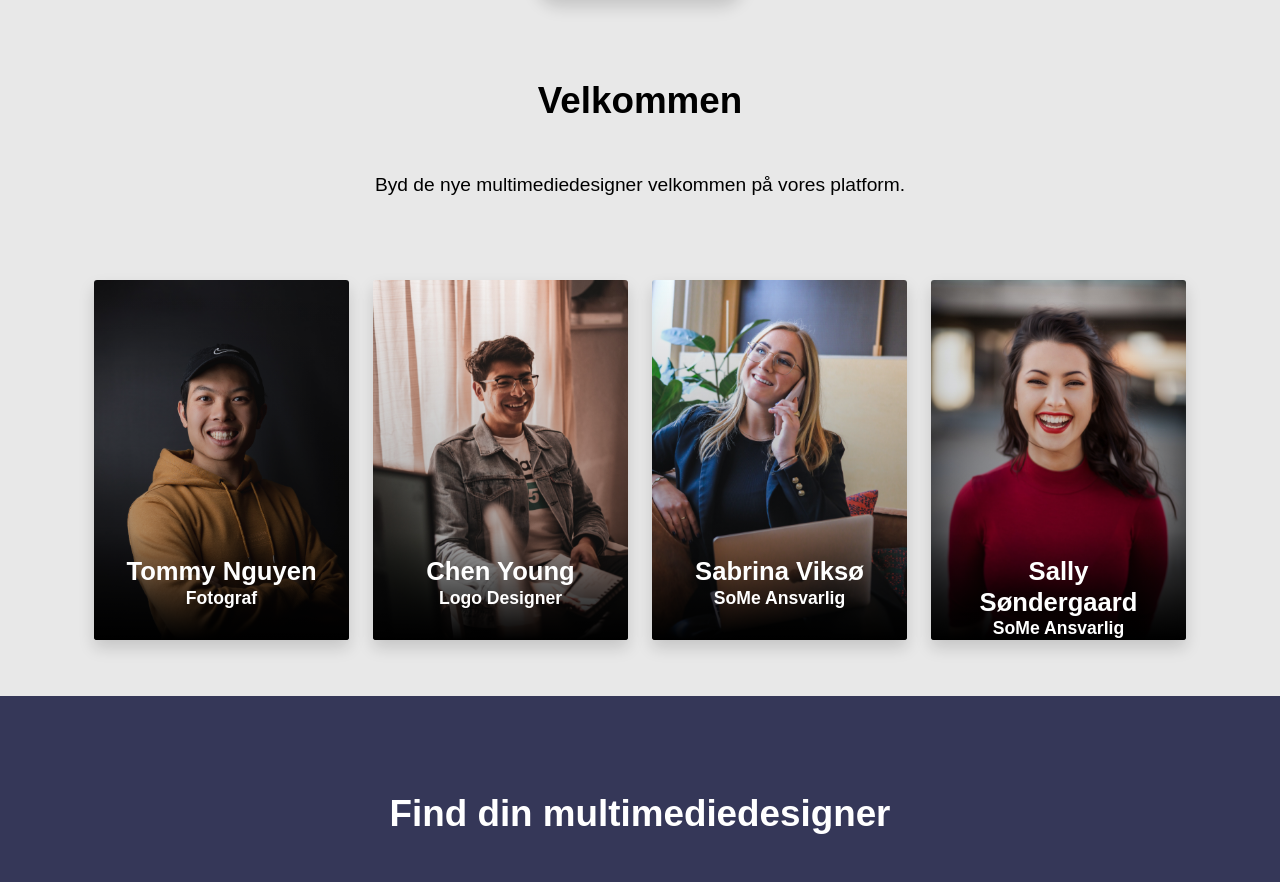
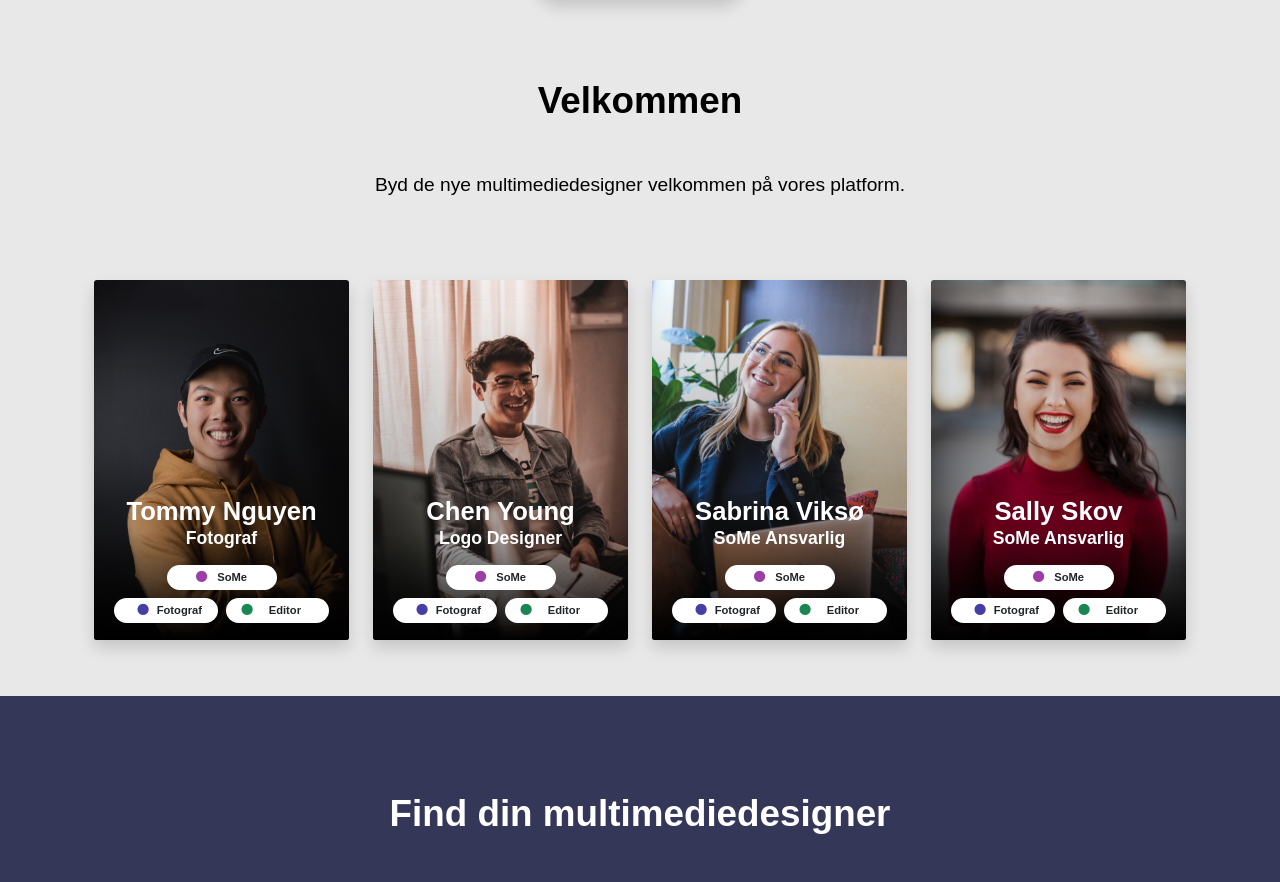
Before and after one commit to Arnsdorf/FindGraphicsChrSigurd, a PHP site: page / in a window 1280 px wide. Shown: the part 801-1683 px from the top of the page. Run offline with PHP 8.4, Linux system fonts and the light colour scheme; data that the repository does not hold is empty; style sheets or scripts are compiled from the project's sources; some libraries are stand-ins or nearby versions; some web fonts are replaced.

Commit message:
Mange ændringer med tekster osv.

```diff
--- a/css/styles.scss
+++ b/css/styles.scss
@@ -184,7 +203,7 @@ option:hover {
 }
 
 .tag1{
-	top: 265px;
+	top: 255px;
 	position: absolute;
 	background: #FFFFFF;
 	border-radius: 500px;
@@ -460,3 +491,65 @@ input{
 	}
 
 }
+
+@media screen and (min-width: 1200px) and (max-width: 1400px){
+	.tag1{
+		top: 200px;
+		position: absolute;
+		background: #FFFFFF;
+		border-radius: 500px;
+		color: black;
+		font-size: .7rem;
+		font-weight: 800;
+		width: 110px;
+	}
+
+	.kort_title{
+		top: 200px;
+	}
+	.kort_undertitle{
+		top: 190px;
+	}
+}
+
+@media screen and (min-width: 992px) and (max-width: 1200px){
+	.tag1{
+		top: 255px;
+		position: absolute;
+	}
+
+	.kort_title{
+		top: 260px;
+	}
+	.kort_undertitle{
+		top: 250px;
+	}
+}
+
+@media screen and (min-width: 768px) and (max-width: 992px){
+	.tag1{
+		top: 295px;
+		position: absolute;
+	}
+
+	.kort_title{
+		top: 300px;
+	}
+	.kort_undertitle{
+		top: 290px;
+	}
+}
+
+@media screen and (max-width: 425px){
+	.tag1{
+		top: 205px;
+		position: absolute;
+	}
+
+	.kort_title{
+		top: 210px;
+	}
+	.kort_undertitle{
+		top: 200px;
+	}
+}
--- a/index.html
+++ b/index.html
@@ -35,7 +35,7 @@
 				<div class="menu-btn_burger toggle"></div>
 			</div>
 			<div class="nav-items d-none d-md-block">
-				<a class="p-2 text-decoration-none text-white" href="#">NYHEDER</a>
+				<a class="p-2 text-decoration-none text-white" href="nyheder.html">NYHEDER</a>
 				<a class="p-2 text-decoration-none text-white" href="insert.php">OPRET PROFIL</a>
 			</div>
 		</div>
@@ -109,6 +109,14 @@
 								<div class="card-img-overlay card-content">
 									<h4 class="card-title text-center position-relative text-white kort_title order-1">Tommy Nguyen</h4>
 									<p class="kort_undertitle text-center text-white position-relative order-1">Fotograf</p>
+									<div class="d-flex justify-content-evenly">
+										<span class="text-dark pt-1 pb-1 m-1 tag1 position-relative text-center"></i><span><i class=" bi bi-circle-fill text-purple cirkle1"></i></span>SoMe</span>
+									</div>
+
+									<div class="d-flex justify-content-between">
+										<span class="text-dark pt-1 pb-1 m-1 tag1 position-relative text-center"></i><span><i class="px-2 bi bi-circle-fill text-blue cirkle1"></i></span>Fotograf</span>
+										<span class="text-dark pt-1 pb-1 m-1 tag1 position-relative text-start"></i><span><i class="px-3 bi bi-circle-fill text-success pe-auto cirkle1"></i></span>Editor</span>
+									</div>
 								</div>
 							</div>
 						</div>
@@ -119,6 +127,14 @@
 								<div class="card-img-overlay card-content">
 									<h4 class="card-title text-center position-relative text-white kort_title order-1">Chen Young</h4>
 									<p class="kort_undertitle text-center text-white position-relative order-1">Logo Designer</p>
+									<div class="d-flex justify-content-evenly">
+										<span class="text-dark pt-1 pb-1 m-1 tag1 position-relative text-center"></i><span><i class=" bi bi-circle-fill text-purple cirkle1"></i></span>SoMe</span>
+									</div>
+
+									<div class="d-flex justify-content-between">
+										<span class="text-dark pt-1 pb-1 m-1 tag1 position-relative text-center"></i><span><i class="px-2 bi bi-circle-fill text-blue cirkle1"></i></span>Fotograf</span>
+										<span class="text-dark pt-1 pb-1 m-1 tag1 position-relative text-start"></i><span><i class="px-3 bi bi-circle-fill text-success pe-auto cirkle1"></i></span>Editor</span>
+									</div>
 								</div>
 							</div>
 						</div>
@@ -129,6 +145,14 @@
 								<div class="card-img-overlay card-content">
 									<h4 class="card-title text-center position-relative text-white kort_title order-1">Sabrina Viksø</h4>
 									<p class="kort_undertitle text-center text-white position-relative order-1">SoMe Ansvarlig</p>
+									<div class="d-flex justify-content-evenly">
+										<span class="text-dark pt-1 pb-1 m-1 tag1 position-relative text-center"></i><span><i class=" bi bi-circle-fill text-purple cirkle1"></i></span>SoMe</span>
+									</div>
+
+									<div class="d-flex justify-content-between">
+										<span class="text-dark pt-1 pb-1 m-1 tag1 position-relative text-center"></i><span><i class="px-2 bi bi-circle-fill text-blue cirkle1"></i></span>Fotograf</span>
+										<span class="text-dark pt-1 pb-1 m-1 tag1 position-relative text-start"></i><span><i class="px-3 bi bi-circle-fill text-success pe-auto cirkle1"></i></span>Editor</span>
+									</div>
 								</div>
 							</div>
 						</div>
@@ -137,8 +161,16 @@
 							<div class="card image shadow">
 								<img src="billeder/michael-dam-mEZ3PoFGs_k-unsplash.png" class="card-img card-img-top">
 								<div class="card-img-overlay card-content">
-									<h4 class="card-title text-center position-relative text-white kort_title order-1">Sally Søndergaard</h4>
+									<h4 class="card-title text-center position-relative text-white kort_title order-1">Sally Skov</h4>
 									<p class="kort_undertitle text-center text-white position-relative order-1">SoMe Ansvarlig</p>
+									<div class="d-flex justify-content-evenly">
+										<span class="text-dark pt-1 pb-1 m-1 tag1 position-relative text-center"></i><span><i class=" bi bi-circle-fill text-purple cirkle1"></i></span>SoMe</span>
+									</div>
+
+									<div class="d-flex justify-content-between">
+										<span class="text-dark pt-1 pb-1 m-1 tag1 position-relative text-center"></i><span><i class="px-2 bi bi-circle-fill text-blue cirkle1"></i></span>Fotograf</span>
+										<span class="text-dark pt-1 pb-1 m-1 tag1 position-relative text-start"></i><span><i class="px-3 bi bi-circle-fill text-success pe-auto cirkle1"></i></span>Editor</span>
+									</div>
 								</div>
 							</div>
 						</div>
--- a/js/designers.js
+++ b/js/designers.js
@@ -42,16 +42,16 @@ export default class Designers{
                     <img src="uploads/${item.mmdKundeProfilPic}" class="card-img card-img-top">
                     <div class="card-img-overlay card-content">
                         <a href="mmdKundeProfil.php?mmdKundeId=${item.mmdKundeId}" class="stretched-link"></a>
-                        <h4 class="card-title text-center position-relative text-white kort_title">${item.mmdKundeNavn} ${item.mmdKundeEfternavn}</h4>
-                        <p class="kort_undertitle text-center text-white position-relative ">${item.mmdKundeTitel}</p>
+                        <h4 class="card-title text-center position-relative text-white kort_title1">${item.mmdKundeNavn} ${item.mmdKundeEfternavn}</h4>
+                        <p class="kort_undertitle1 text-center text-white position-relative ">${item.mmdKundeTitel}</p>
 
                        <div class="d-flex justify-content-evenly">
-                            <span class="text-dark pt-1 pb-1 m-1 tag1 position-relative text-center"></i><span><i class="bi bi-circle-fill text-purple cirkle1"></i></span>${item.mmdKundeTag3}</span>
+                            <span class="text-dark pt-1 pb-1 m-1 tag2 position-relative text-center"></i><span><i class="bi bi-circle-fill text-purple cirkle1"></i></span>${item.mmdKundeTag3}</span>
                        </div>
 
                         <div class="d-flex justify-content-between">
-                            <span class="text-dark pt-1 pb-1 m-1 tag1 position-relative text-center"></i><span><i class="bi bi-circle-fill text-blue cirkle1"></i></span>${item.mmdKundeTag1}</span>
-                            <span class="text-dark pt-1 pb-1 m-1 tag1 position-relative text-center"></i><span><i class="bi bi-circle-fill text-success pe-auto cirkle1"></i></span>${item.mmdKundeTag2}</span>
+                            <span class="text-dark pt-1 pb-1 m-1 tag2 position-relative text-center"></i><span><i class="bi bi-circle-fill text-blue cirkle1"></i></span>${item.mmdKundeTag1}</span>
+                            <span class="text-dark pt-1 pb-1 m-1 tag2 position-relative text-center"></i><span><i class="bi bi-circle-fill text-success pe-auto cirkle1"></i></span>${item.mmdKundeTag2}</span>
                         </div>
                     </div>
                 </div>
--- a/mmdKundeProfil.php
+++ b/mmdKundeProfil.php
@@ -94,7 +94,7 @@ $mmdkunder = $db->sql("SELECT * FROM mmdkunde WHERE`mmdKundeId` = :mmdKundeId;",
                     <?php
                     if(!empty($mmdkunde->mmdKundeVideo)){
                         ?>
-                        <video width="100%" height="30%" controls class="shadow kunde_video">
+                        <video width="100%" height="30%" controls poster="billeder/Thumbnail.png" class="shadow kunde_video">
                             <source class="" type="video/mp4" src="uploads/<?php echo $mmdkunde->mmdKundeVideo;?>">
                             Your browser does not support the video tag.
                         </video>
```
Also changed, not shown: other parts of css/styles.scss (+31 -0 lines), billeder/Thumbnail.png (added).
